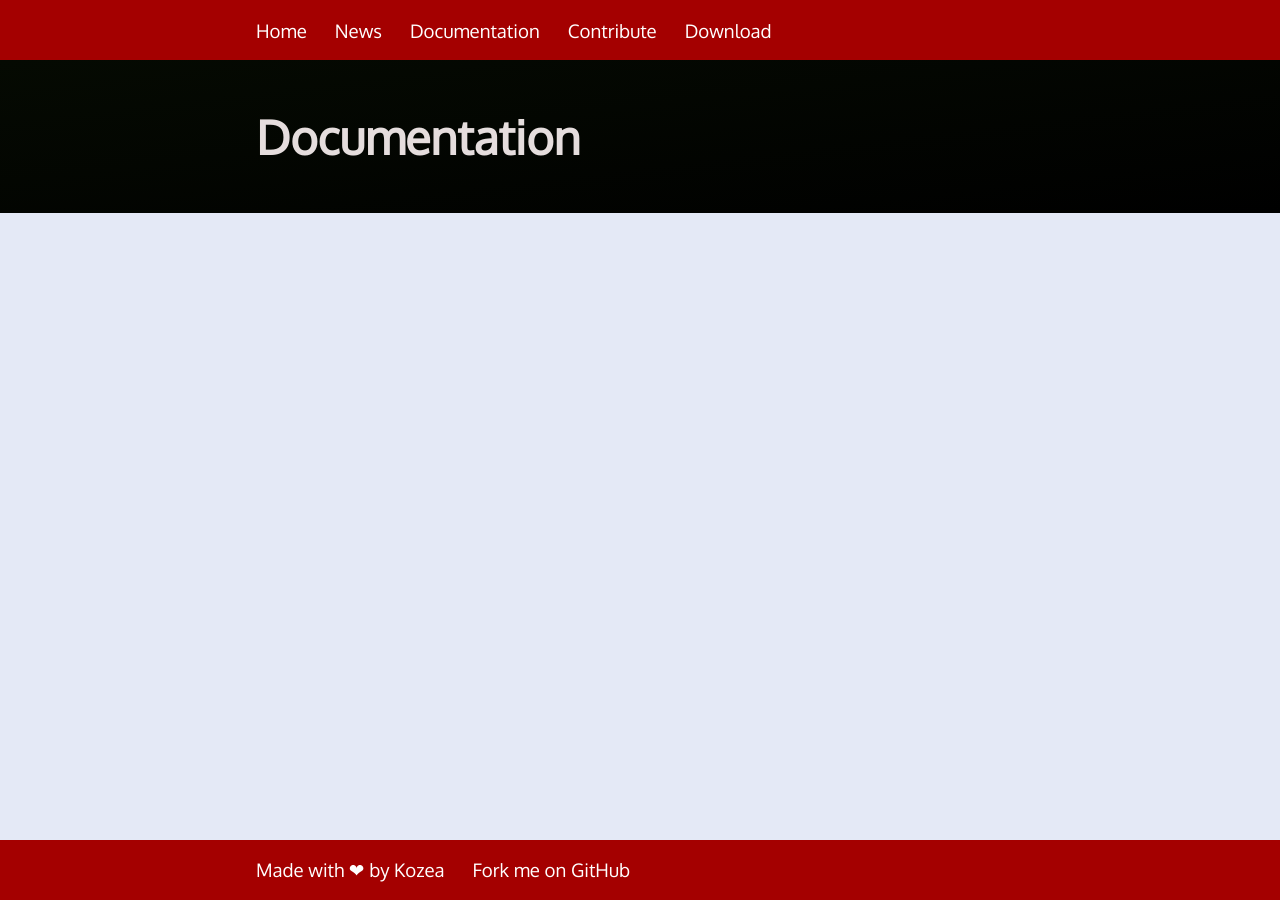
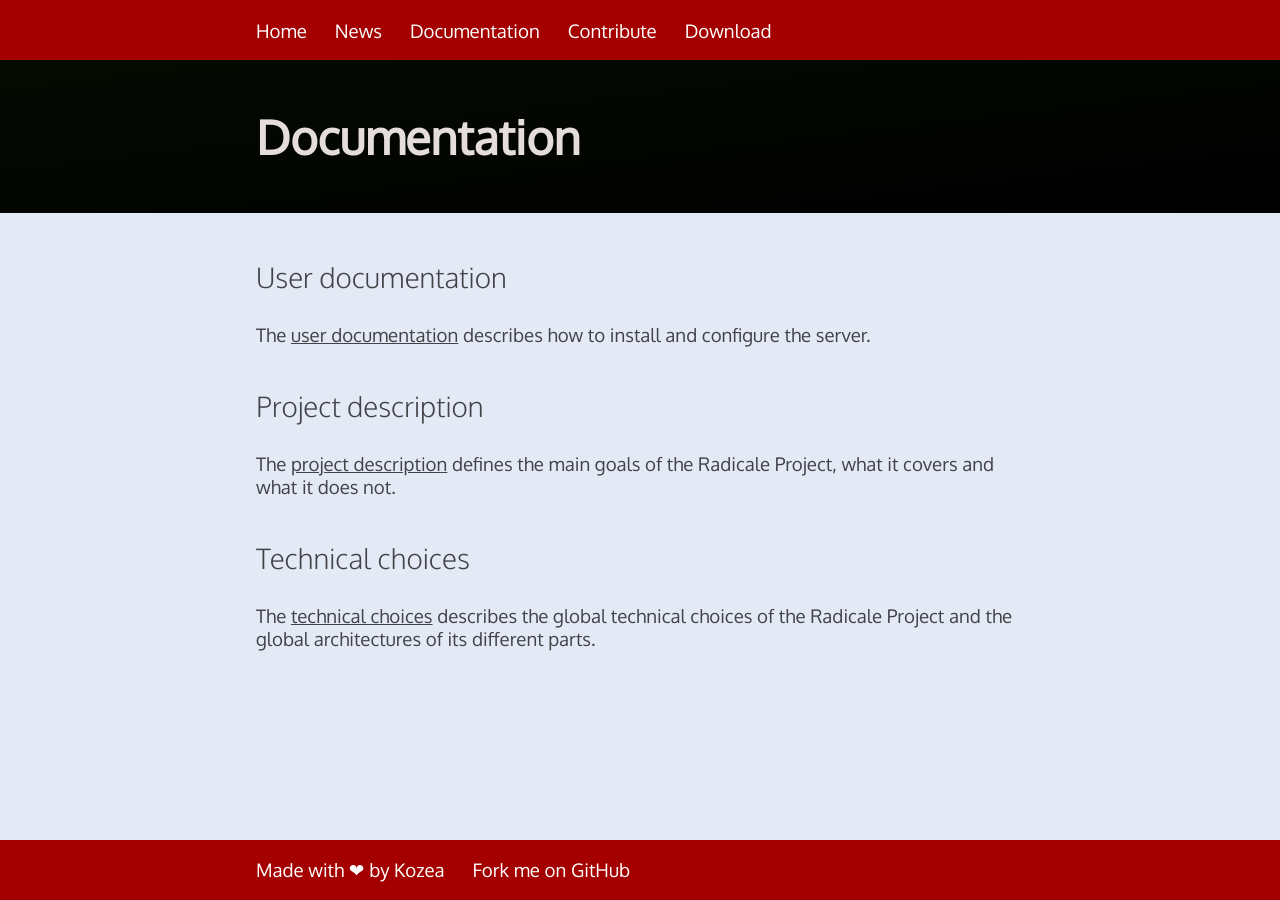
Before and after one commit to Kozea/Radicale, a Jekyll site: the page built from documentation.md, in a window 1280 px wide. Built offline with Jekyll 4.4.1, drawn with Linux system fonts in a browser that asks for light colours.

Commit message:
Add the documentation page

```diff
--- a/documentation.md
+++ b/documentation.md
@@ -3,3 +3,19 @@ layout: page
 title: Documentation
 permalink: /documentation/
 ---
+
+## User documentation
+
+The [user documentation]({{ site.baseurl }}/user_documentation) describes how
+to install and configure the server.
+
+## Project description
+
+The [project description]({{ site.baseurl }}/project_description) defines the
+main goals of the Radicale Project, what it covers and what it does not.
+
+## Technical choices
+
+The [technical choices]({{ site.baseurl }}/technical_choices) describes the
+global technical choices of the Radicale Project and the global architectures
+of its different parts.
```
